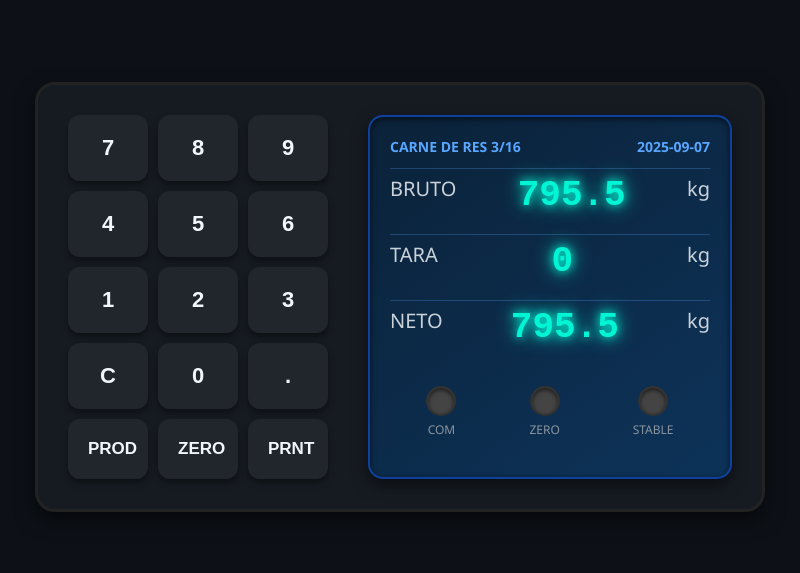
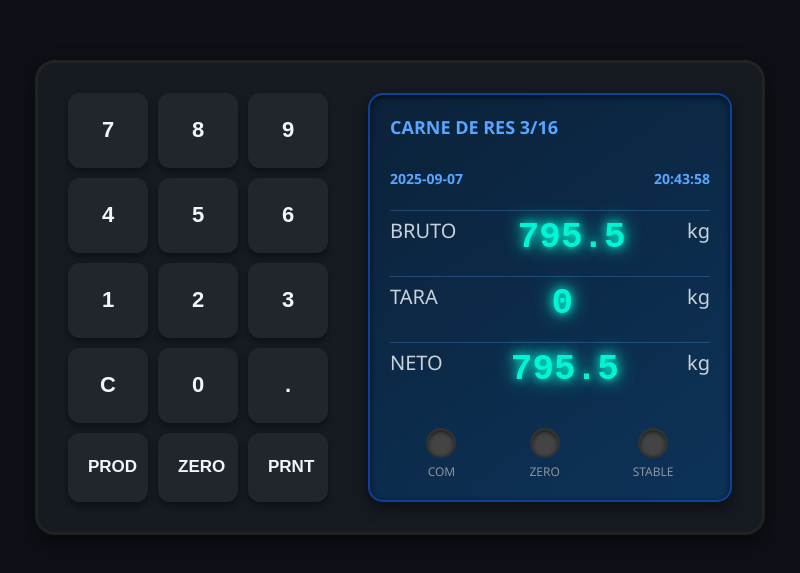
Before and after one commit to Azrael229/PesajeTara2025, an Electron app: page index.html in a window 800 px wide. Shown: the part 103-676 px from the top of the page. Drawn offline with Linux system fonts and the light colour scheme.

Commit message:
cambios en interfaz pantalla se agrego hora y cambio nombre main

```diff
--- a/index.html
+++ b/index.html
@@ -34,7 +34,10 @@
     <div class="pantalla">
       <div class="pantalla-header">
         <span>CARNE DE RES 3/16</span>
-        <span id="fecha"></span>
+        <div class="info">
+          <span id="fecha"></span>
+          <span id="hora"></span>
+        </div>
       </div>
       <div class="peso"><span>BRUTO</span><strong id="bruto">795.5</strong><span>kg</span></div>
       <div class="peso"><span>TARA</span><strong id="tara">0</strong><span>kg</span></div>
--- a/package.json
+++ b/package.json
@@ -5,7 +5,7 @@
   "license": "ISC",
   "author": "",
   "type": "module",
-  "main": "index.js",
+  "main": "main.js",
   "scripts": {
     "test": "echo \"Error: no test specified\" && exit 1",
     "start": "electron ."
--- a/renderer.js
+++ b/renderer.js
@@ -3,6 +3,27 @@ document.addEventListener("DOMContentLoaded", () => {
   const taraEl = document.getElementById("tara");
   const netoEl = document.getElementById("neto");
   const fechaEl = document.getElementById("fecha");
+  const horaEl = document.getElementById("hora");
+
+
+  iniciarReloj(horaEl);
+  function iniciarReloj(horaEl) {
+    function actualizarHora() {
+      const ahora = new Date();
+      const horaLocal = ahora.toLocaleTimeString("es-MX", {
+        hour: "2-digit",
+        minute: "2-digit",
+        second: "2-digit",
+        hour12: false  // usar formato 24h
+      });
+      horaEl.textContent = horaLocal;
+    }
+
+    actualizarHora();              // mostrar de inmediato
+    setInterval(actualizarHora, 1000); // actualizar cada segundo
+  }
+
+
 
   // Mostrar fecha actual
   const hoy = new Date();
--- a/style.css
+++ b/style.css
@@ -71,10 +71,20 @@ body {
 
 .pantalla-header {
   display: flex;
-  justify-content: space-between;
-  font-size: 14px;
+  flex-direction: column; /* apilar título arriba y info abajo */
+  font-size: 18px;
   font-weight: bold;
   color: #58a6ff;
+  margin-bottom: 10px;
+  /* border: 1px solid white;  */
+}
+
+.pantalla-header .info {
+  margin-top: 30px;
+  font-size: 14px;
+  display: flex;
+  justify-content: space-between; /* fecha a la izquierda, hora a la derecha */
+  /* border: 1px solid white; */
 }
 
 .peso {
@@ -83,6 +93,7 @@ body {
   font-size: 20px;
   border-top: 1px solid #58a6ff44;
   padding: 6px 0;
+  /* border: 1px solid white;  */
 }
 
 .peso strong {
@@ -97,6 +108,7 @@ body {
   display: flex;
   justify-content: space-around;
   margin-top: 20px;
+  /* border: 1px solid white;  */
 }
 
 .led {
```
Also changed, not shown: main.js (renamed from index.js).
